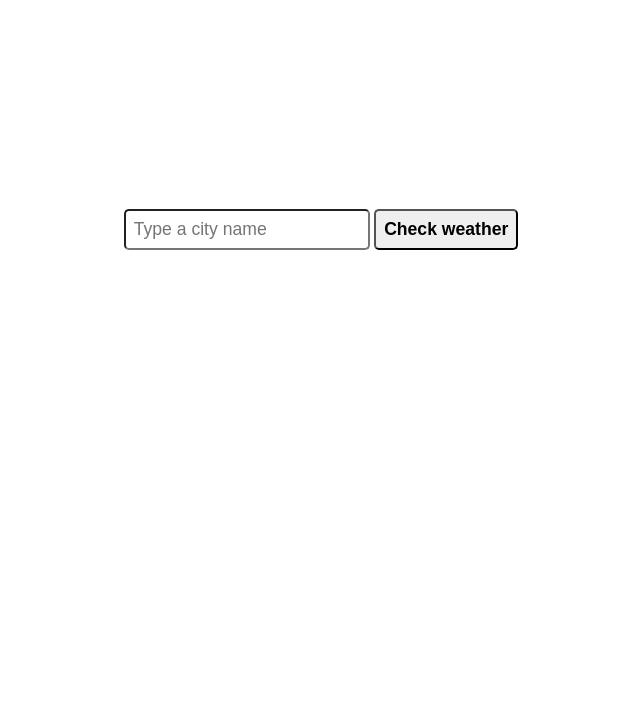
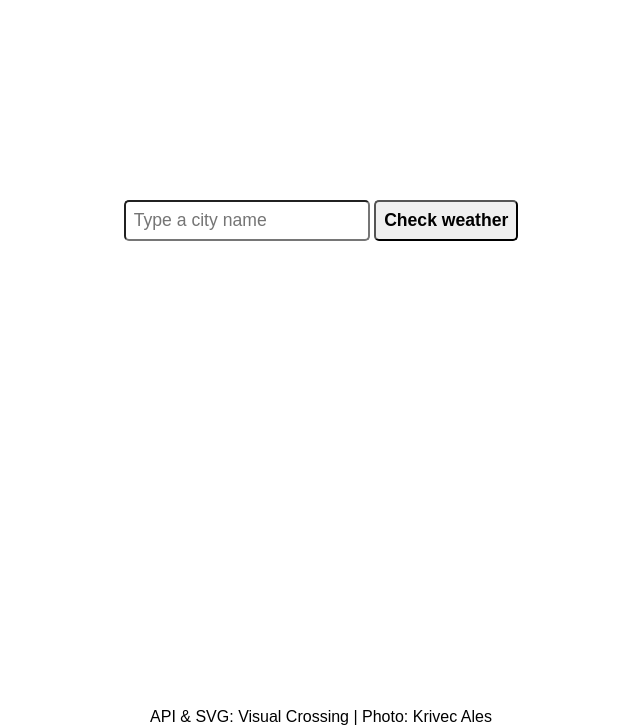
Before and after one commit to hazelnut6/weather-app, a plain HTML site: page index.html in a window 1280 px wide. Shown: the part 74-800 px from the top of the page, without its empty margins (319-959 px from the left). Drawn offline with Linux system fonts and the light colour scheme.

Commit message:
Add input name & footer

```diff
--- a/index.html
+++ b/index.html
@@ -14,7 +14,7 @@
 
         <main>
             <form id="form">
-                <input type="text" id="inputBar" placeholder="Type a city name">
+                <input type="text" name="inputBar" id="inputBar" placeholder="Type a city name">
                 <button type="submit" id="submitBtn">Check weather</button>
             </form>
 
@@ -30,6 +30,12 @@
                 </div> -->
             </div>
         </main>
+
+        <footer>
+            <p>
+                API & SVG: Visual Crossing | Photo: Krivec Ales
+            </p>
+        </footer>
     </div>
     <script src="app.js"></script>
 </body>
```
